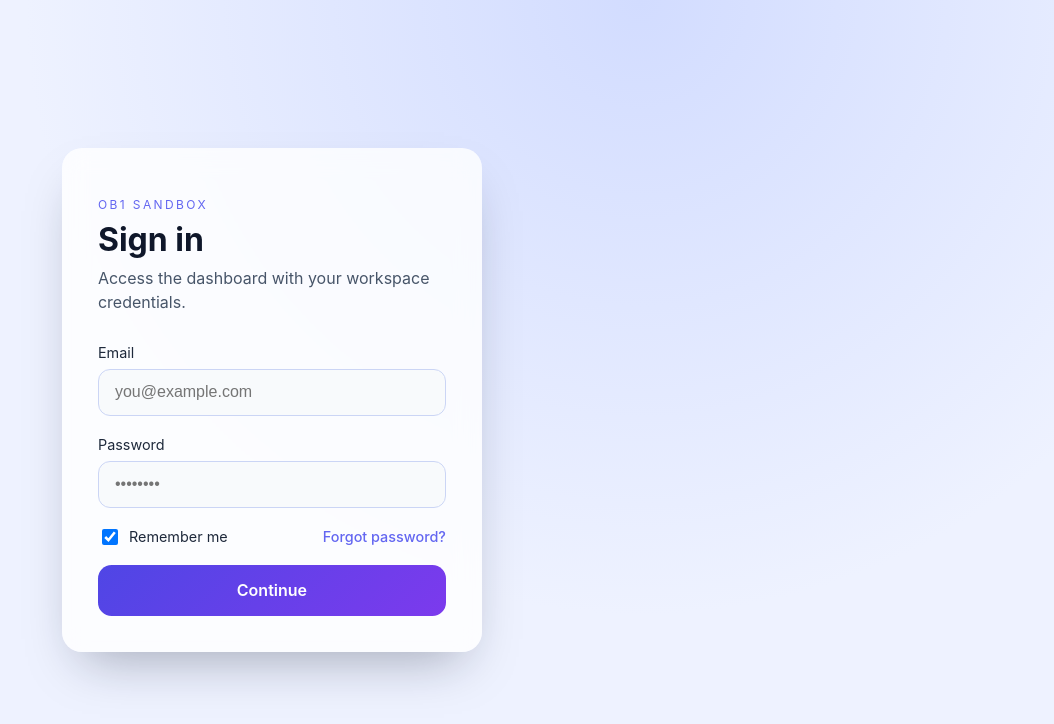
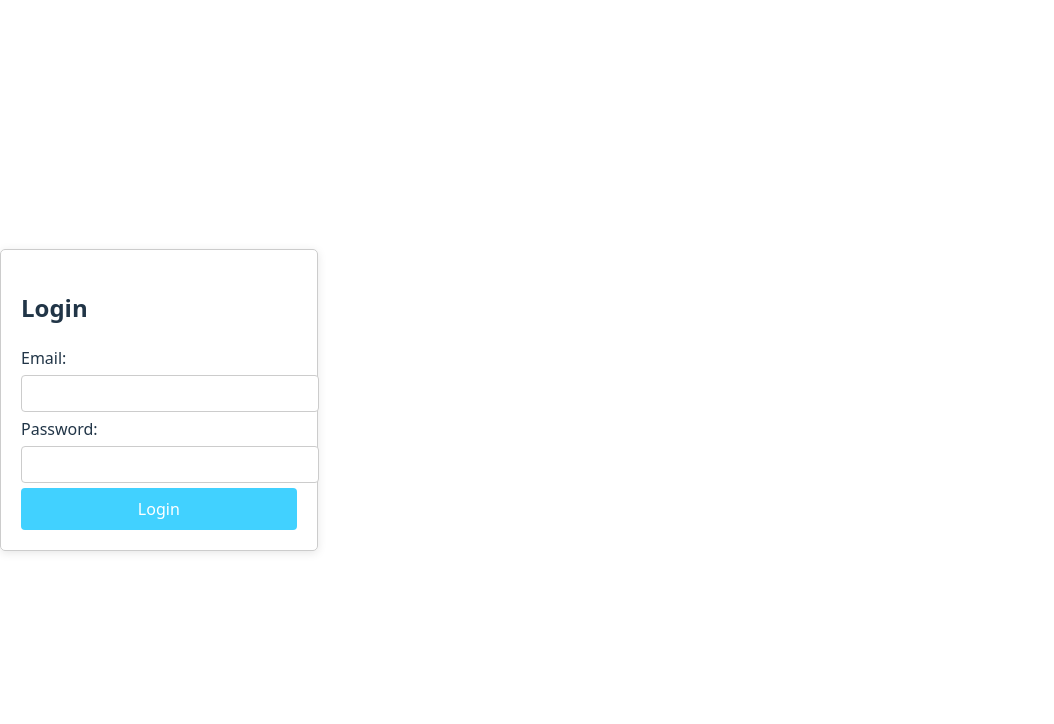
Before and after one commit to Sanchay-T/ob1-sandbox, a React app in the folder frontend/: page /login in a window 1280 px wide. Shown: the top 724 px of the page, without its empty margins (0-1054 px from the left). Built offline with nearby package versions, Linux system fonts and the light colour scheme; the HTML template or start-up script is replaced by a standard one.

Commit message:
feat: codex-3 - Build a login page

```diff
--- a/frontend/src/App.jsx
+++ b/frontend/src/App.jsx
@@ -1,53 +1,16 @@
-import './App.css'
+ import React from 'react';
+ import { BrowserRouter as Router, Route, Routes } from 'react-router-dom';
+ import Login from './Login';
 
-function App() {
-  return (
-    <main className="login-shell">
-      <section className="login-panel" aria-label="Team login">
-        <header>
-          <p className="eyebrow">OB1 Sandbox</p>
-          <h1>Sign in</h1>
-          <p className="muted">Access the dashboard with your workspace credentials.</p>
-        </header>
+ const App = () => {
+   return (
+     <Router>
+       <Routes>
+         <Route path="/login" element={<Login />} />
+         {/* Other routes can be added here */}
+       </Routes>
+     </Router>
+   );
+ };
 
-        <form className="login-form" onSubmit={(event) => event.preventDefault()}>
-          <label>
-            <span>Email</span>
-            <input
-              type="email"
-              name="email"
-              placeholder="you@example.com"
-              autoComplete="email"
-              required
-            />
-          </label>
-
-          <label>
-            <span>Password</span>
-            <input
-              type="password"
-              name="password"
-              placeholder="••••••••"
-              autoComplete="current-password"
-              required
-            />
-          </label>
-
-          <div className="form-row">
-            <label className="remember">
-              <input type="checkbox" name="remember" defaultChecked />
-              Remember me
-            </label>
-            <a href="#" className="link">
-              Forgot password?
-            </a>
-          </div>
-
-          <button type="submit">Continue</button>
-        </form>
-      </section>
-    </main>
-  )
-}
-
-export default App
+ export default App;
--- /dev/null
+++ b/frontend/src/Login.css
@@ -0,0 +1,35 @@
+ .login-container {
+   max-width: 400px;
+   margin: auto;
+   padding: 20px;
+   border: 1px solid #ccc;
+   border-radius: 5px;
+   box-shadow: 0 2px 10px rgba(0, 0, 0, 0.1);
+ }
+
+ .error {
+   color: red;
+   margin-bottom: 10px;
+ }
+
+ input {
+   width: 100%;
+   padding: 10px;
+   margin: 5px 0;
+   border: 1px solid #ccc;
+   border-radius: 4px;
+ }
+
+ button {
+   width: 100%;
+   padding: 10px;
+   background-color: #41D1FF;
+   border: none;
+   border-radius: 4px;
+   color: white;
+   cursor: pointer;
+ }
+
+ button:hover {
+   background-color: #34a3d1;
+ }
--- /dev/null
+++ b/frontend/src/Login.jsx
@@ -0,0 +1,48 @@
+ import React, { useState } from 'react';
+ import './Login.css'; // Importing CSS for styling
+
+ const Login = () => {
+   const [email, setEmail] = useState('');
+   const [password, setPassword] = useState('');
+   const [error, setError] = useState('');
+
+   const handleSubmit = (e) => {
+     e.preventDefault();
+     if (!email || !password) {
+       setError('Email and password are required');
+       return;
+     }
+     // Handle login logic here
+     console.log('Logging in with', { email, password });
+   };
+
+   return (
+     <div className="login-container">
+       <h2>Login</h2>
+       {error && <p className="error">{error}</p>}
+       <form onSubmit={handleSubmit}>
+         <div>
+           <label>Email:</label>
+           <input
+             type="email"
+             value={email}
+             onChange={(e) => setEmail(e.target.value)}
+             required
+           />
+         </div>
+         <div>
+           <label>Password:</label>
+           <input
+             type="password"
+             value={password}
+             onChange={(e) => setPassword(e.target.value)}
+             required
+           />
+         </div>
+         <button type="submit">Login</button>
+       </form>
+     </div>
+   );
+ };
+
+ export default Login;
```
